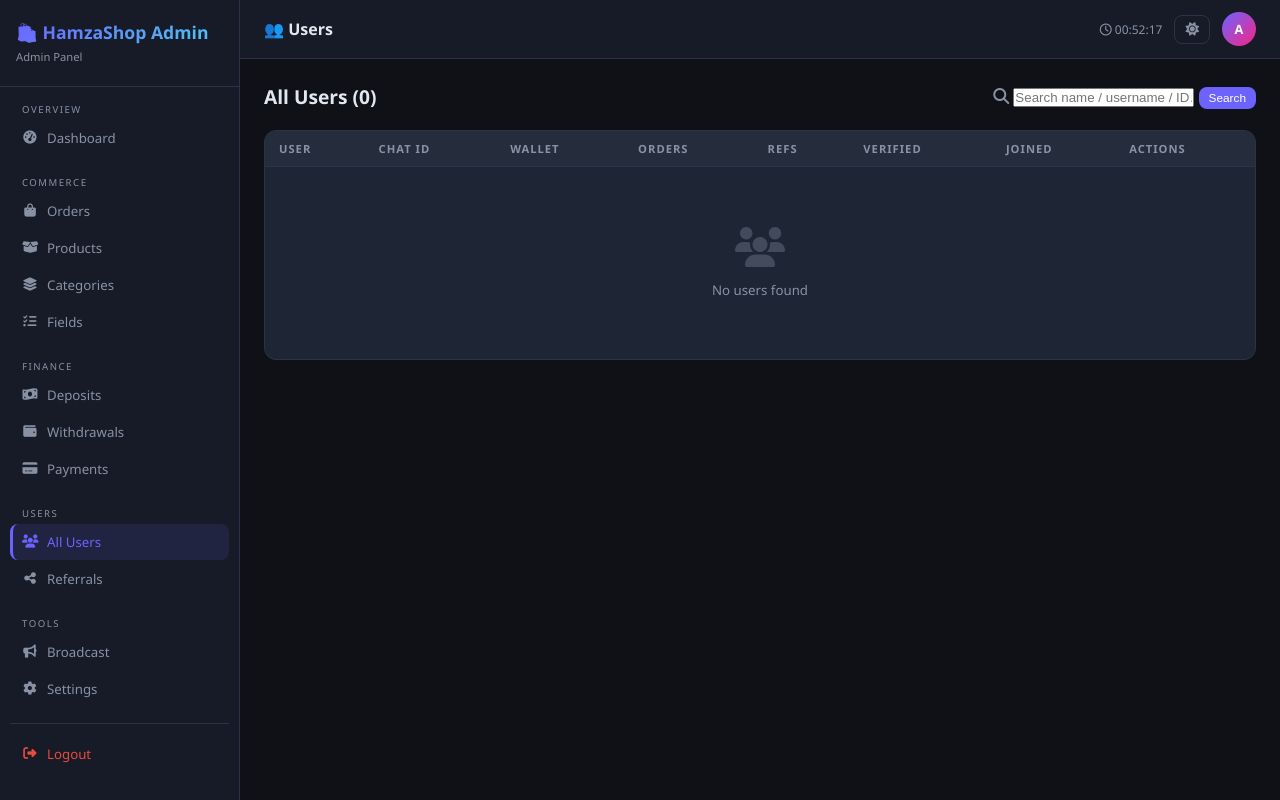
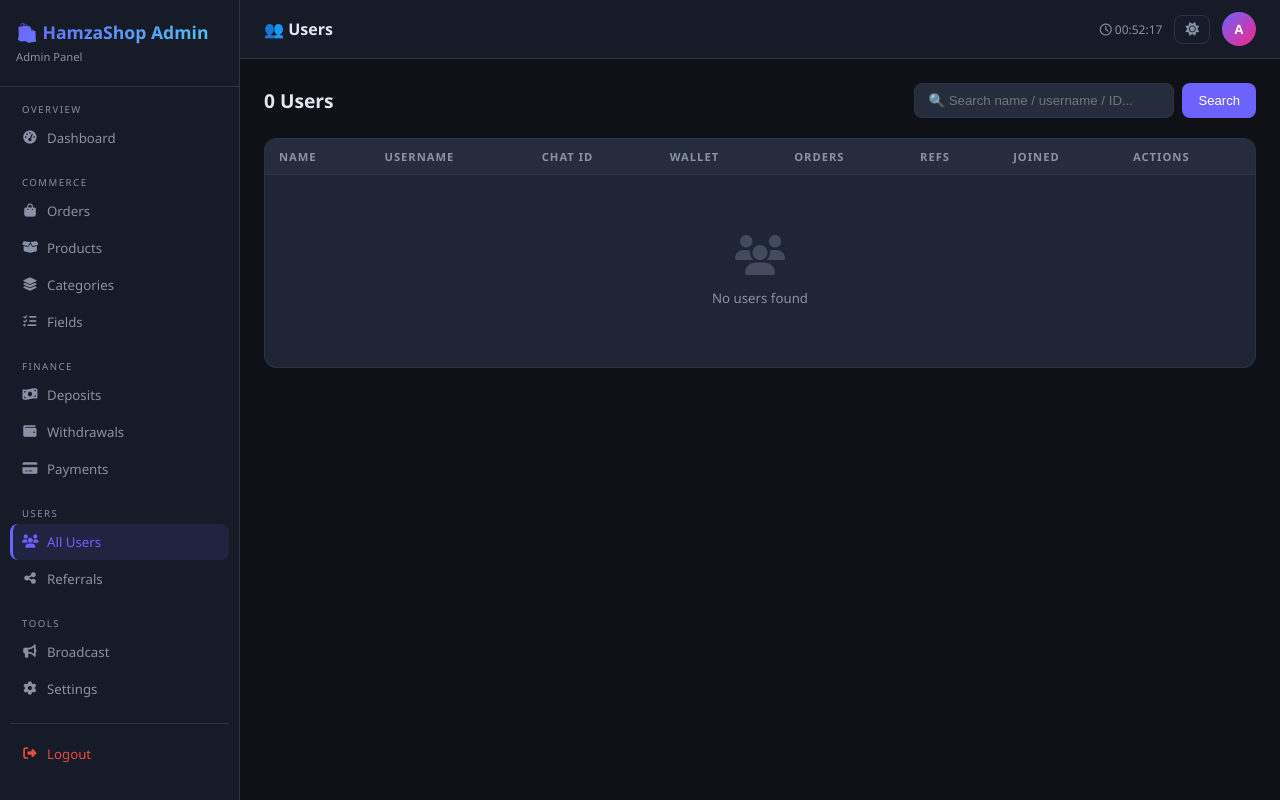
Before and after one commit to hamza38954017/ownshop, a Flask app: page /users in a window 1280 px wide. Run offline with Flask 3, Linux system fonts and the light colour scheme; the visitor is signed in with stand-in values (Sample User, id 1); parts of the project's set-up code (start-up, migrations or seed data) failed here and were passed over.

Commit message:
Update users.html

```diff
--- a/templates/users.html
+++ b/templates/users.html
@@ -1,56 +1,83 @@
 {% extends "base.html" %}
-{% block title %}Users — HamzaShop Admin{% endblock %}
+{% block title %}Users{% endblock %}
 {% block page_title %}👥 Users{% endblock %}
 {% block content %}
 <div class="page-header">
-  <h2>All Users ({{ users|length }})</h2>
-  <form class="search-box" method="GET">
-    <i class="fa-solid fa-magnifying-glass" style="color:var(--muted)"></i>
-    <input name="q" value="{{ q }}" placeholder="Search name / username / ID…"/>
-    <button type="submit" class="btn btn-primary btn-sm">Search</button>
-    {% if q %}<a href="{{ url_for('users') }}" class="btn btn-outline btn-sm">Clear</a>{% endif %}
+  <h2>{{ users|length }} Users</h2>
+  <form method="GET" style="display:flex;gap:8px">
+    <input name="q" class="form-control" placeholder="🔍 Search name / username / ID..." value="{{ q }}" style="width:260px"/>
+    <button class="btn btn-primary">Search</button>
+    {% if q %}<a href="{{ url_for('users') }}" class="btn btn-outline">Clear</a>{% endif %}
   </form>
 </div>
+
 <div class="table-card">
   <div class="table-wrap">
     <table>
-      <thead>
-        <tr><th>User</th><th>Chat ID</th><th>Wallet</th><th>Orders</th><th>Refs</th><th>Verified</th><th>Joined</th><th>Actions</th></tr>
-      </thead>
+      <thead><tr><th>Name</th><th>Username</th><th>Chat ID</th><th>Wallet</th><th>Orders</th><th>Refs</th><th>Joined</th><th>Actions</th></tr></thead>
       <tbody>
       {% for u in users %}
         <tr>
-        <td>
-          <div style="display:flex;align-items:center;gap:8px">
-            <div class="avatar-sm">{{ u.full_name[0]|upper if u.full_name else 'U' }}</div>
-            <div>
-              <div style="font-weight:500;font-size:.83rem">{{ u.full_name or 'Unknown' }}</div>
-              <div style="font-size:.72rem;color:var(--muted)">@{{ u.username or '—' }}</div>
-            </div>
-          </div>
-        </td>
-        <td><code style="font-size:.75rem">{{ u.chat_id or u._id }}</code></td>
-        <td style="color:var(--green);font-weight:600">₹{{ "%.2f"|format(u.wallet or 0) }}</td>
+          <td><b>{{ u.full_name or '—' }}</b></td>
+          <td style="color:var(--muted)">{{ ('@'+u.username) if u.username else '—' }}</td>
+          <td><code>{{ u.chat_id or u._id }}</code></td>
+          <td><b style="color:var(--green)">₹{{ "%.0f"|format(u.wallet|float) }}</b></td>
           <td>{{ u.purchase_count or 0 }}</td>
           <td>{{ u.refer_count or 0 }}</td>
-        <td>
-          <span class="status-badge {{ 'success' if u.verified else 'failed' }}">
-            {{ '✅' if u.verified else '❌' }}
-          </span>
-        </td>
-        <td style="font-size:.75rem;color:var(--muted)">{{ (u.created_at or '')[:10] }}</td>
-        <td>
-          <a href="{{ url_for('edit_user', cid=u._id) }}" class="btn btn-sm btn-outline">
+          <td style="color:var(--muted);font-size:.74rem">{{ (u.created_at or '')[:10] }}</td>
+          <td style="white-space:nowrap">
+            <button class="btn btn-outline btn-sm" onclick="openModal('editUser_{{ u._id }}')">
               <i class="fa-solid fa-pen"></i>
-          </a>
-          <form method="POST" action="{{ url_for('delete_user', cid=u._id) }}" style="display:inline"
+            </button>
+            <button class="btn btn-primary btn-sm" onclick="openModal('msgUser_{{ u._id }}')">
+              <i class="fa-solid fa-paper-plane"></i>
+            </button>
+            <form method="POST" action="/users/{{ u._id }}/delete" style="display:inline"
                   onsubmit="return confirm('Delete user?')">
-            <button class="btn btn-sm btn-danger"><i class="fa-solid fa-trash"></i></button>
+              <button class="btn btn-danger btn-sm"><i class="fa-solid fa-trash"></i></button>
             </form>
           </td>
         </tr>
+
+        <!-- Edit Modal -->
+        <div class="modal-overlay" id="editUser_{{ u._id }}">
+          <div class="modal">
+            <button class="modal-close" onclick="closeModal('editUser_{{ u._id }}')"><i class="fa-solid fa-xmark"></i></button>
+            <h3 style="margin-bottom:14px">✏️ Edit {{ u.full_name or u._id }}</h3>
+            <form method="POST" action="/users/{{ u._id }}/edit">
+              <div class="form-group">
+                <label class="form-label">Full Name</label>
+                <input name="full_name" class="form-control" value="{{ u.full_name or '' }}"/>
+              </div>
+              <div class="form-group">
+                <label class="form-label">Wallet Balance (₹)</label>
+                <input name="wallet" type="number" step="0.01" class="form-control" value="{{ u.wallet or 0 }}"/>
+              </div>
+              <button type="submit" class="btn btn-primary" style="width:100%">
+                <i class="fa-solid fa-save"></i> Save
+              </button>
+            </form>
+          </div>
+        </div>
+
+        <!-- Message Modal -->
+        <div class="modal-overlay" id="msgUser_{{ u._id }}">
+          <div class="modal">
+            <button class="modal-close" onclick="closeModal('msgUser_{{ u._id }}')"><i class="fa-solid fa-xmark"></i></button>
+            <h3 style="margin-bottom:14px">📨 Message {{ u.full_name or u._id }}</h3>
+            <form method="POST" action="/users/{{ u._id }}/message">
+              <div class="form-group">
+                <label class="form-label">Message (Markdown supported)</label>
+                <textarea name="message" class="form-control" rows="5" required placeholder="Type message..."></textarea>
+              </div>
+              <button type="submit" class="btn btn-primary" style="width:100%">
+                <i class="fa-solid fa-paper-plane"></i> Send Message
+              </button>
+            </form>
+          </div>
+        </div>
       {% else %}
-      <tr><td colspan="8"><div class="empty-state"><i class="fa-solid fa-users"></i><p>No users found</p></div></td></tr>
+        <tr><td colspan="8"><div class="empty-state"><i class="fa-solid fa-users"></i>No users found</div></td></tr>
       {% endfor %}
       </tbody>
     </table>
```
Lines whose indentation alone changed are shown as unchanged.
